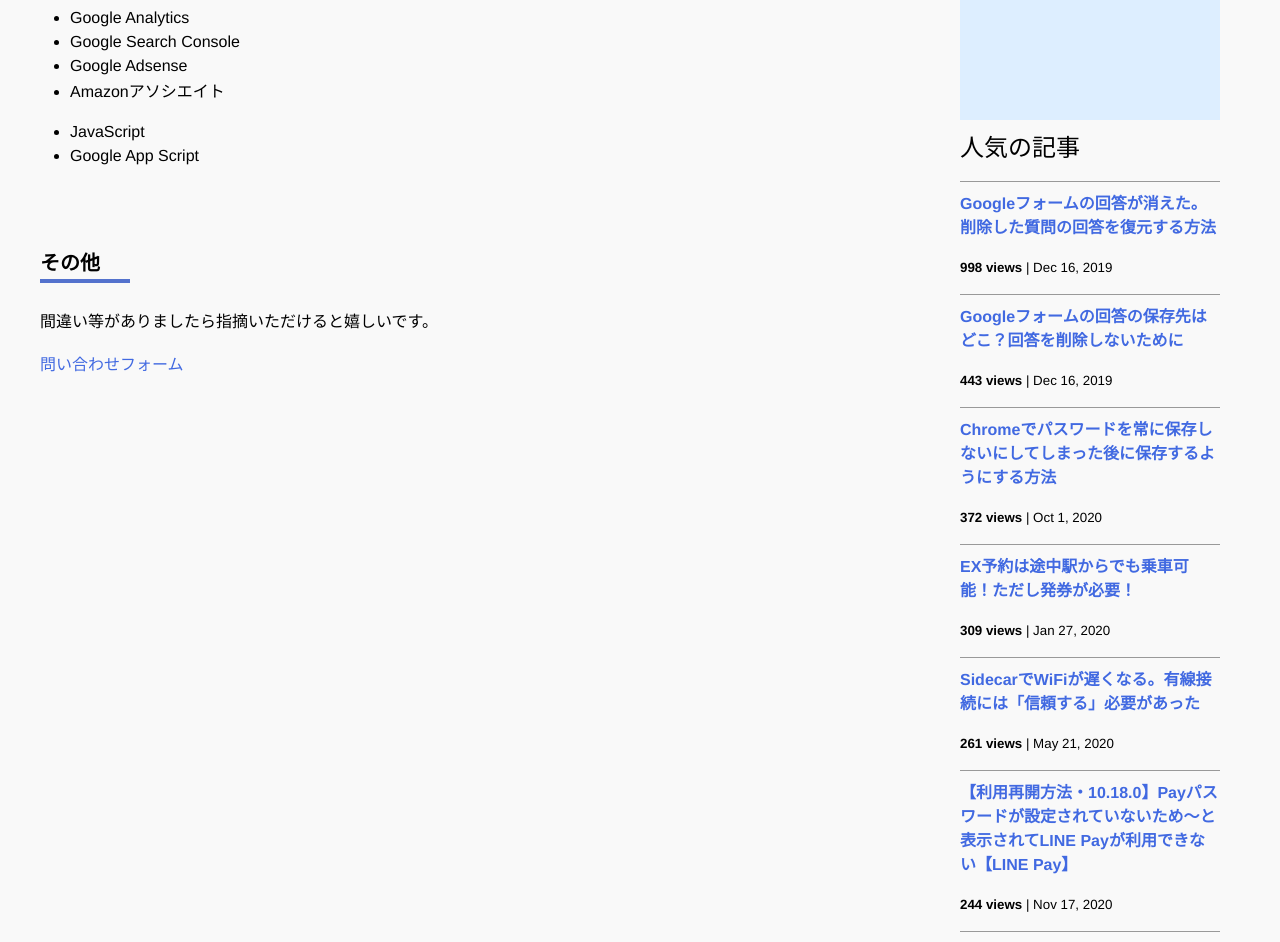
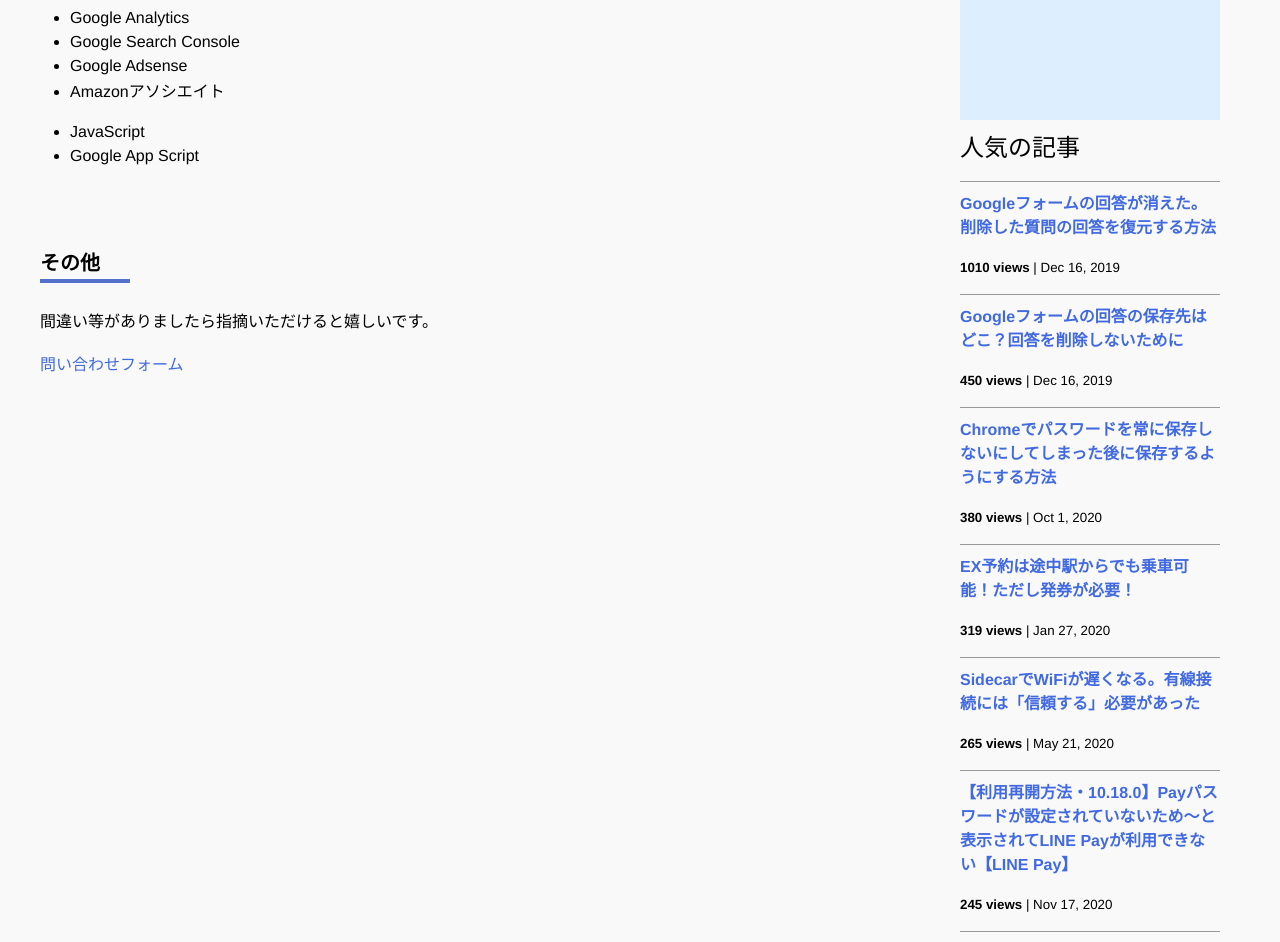
Before and after one commit to iwanaminami/shoyaiwaname, a Jekyll site: the page built from about.markdown, in a window 1280 px wide and 1400 px high, scrolled down 693 px. Shown: the top 942 px of the window. Built offline with Jekyll 4.4.1, drawn with Linux system fonts in a browser that asks for light colours; nearby versions of some CDN libraries; comment, search, counter and statistics services are not loaded.

Commit message:
a new commit message

```diff
--- a/_data/popularposts.yml
+++ b/_data/popularposts.yml
@@ -1,17 +1,17 @@
 side:
-  - view: 998
+  - view: 1010
     url: /2019/12/16/restore-googleform.html
-  - view: 443
+  - view: 450
     url: /2019/12/16/googleform-answers.html
-  - view: 372
+  - view: 380
     url: /2020/10/01/googlepassword.html
-  - view: 309
+  - view: 319
     url: /2020/01/27/ex-rideontheway.html
-  - view: 261
+  - view: 265
     url: /2020/05/21/sidecar-via-cable.html
-  - view: 244
+  - view: 245
     url: /2020/11/17/linepay.html
-  - view: 124
+  - view: 126
     url: /2020/01/23/sfcgold.html
   - view: 116
     url: /2021/05/18/image-compression-word.html
```
